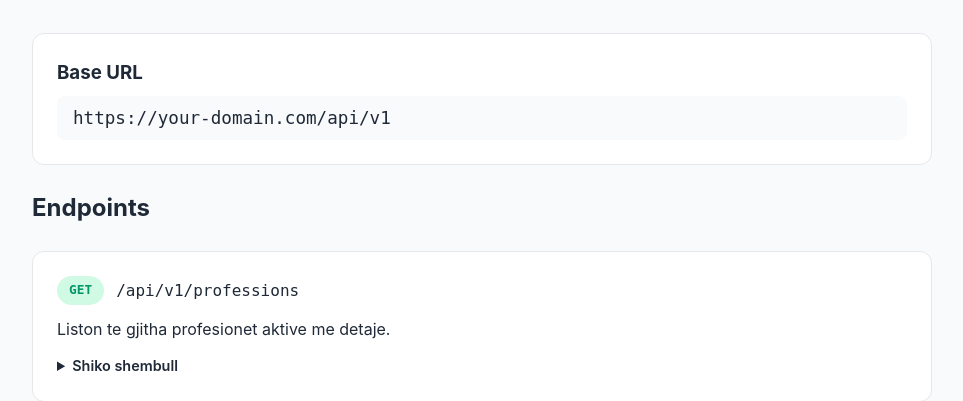
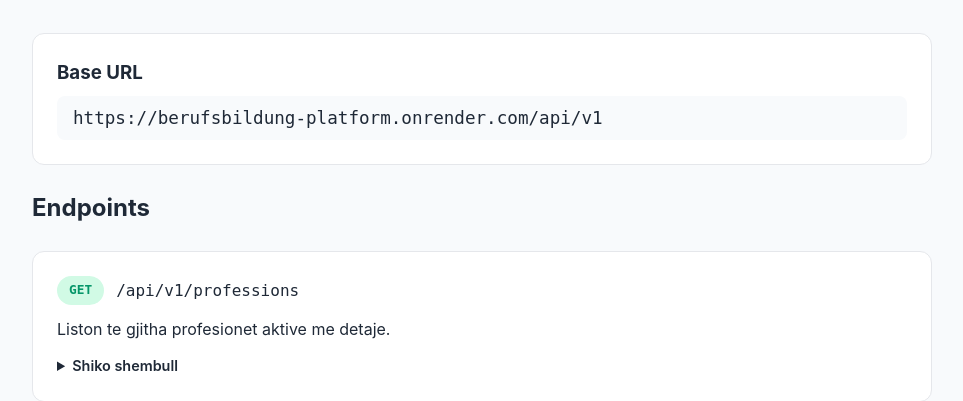
Before and after one commit to elezdaut/berufsbildung-platform, a Flask app: page /api-docs in a window 1280 px wide. Shown: the part 269-670 px from the top of the page, without its empty margins (158-1121 px from the left). Run offline with Flask 3, Linux system fonts and the light colour scheme.

Commit message:
Update API docs with live Render URL
Co-Authored-By: Claude Opus 4.6 <noreply@anthropic.com>

```diff
--- a/templates/api_docs.html
+++ b/templates/api_docs.html
@@ -13,7 +13,7 @@
     <div class="container" style="max-width:900px;">
         <div class="card" style="margin-bottom:1.5rem; padding:1.5rem;">
             <h3 style="margin-bottom:0.5rem;">Base URL</h3>
-            <code style="background:var(--bg); padding:0.5rem 1rem; border-radius:var(--radius-sm); display:block; font-size:1.1rem;">https://your-domain.com/api/v1</code>
+            <code style="background:var(--bg); padding:0.5rem 1rem; border-radius:var(--radius-sm); display:block; font-size:1.1rem;">https://berufsbildung-platform.onrender.com/api/v1</code>
         </div>
 
         <h2 style="margin-bottom:1.5rem;">Endpoints</h2>
```
